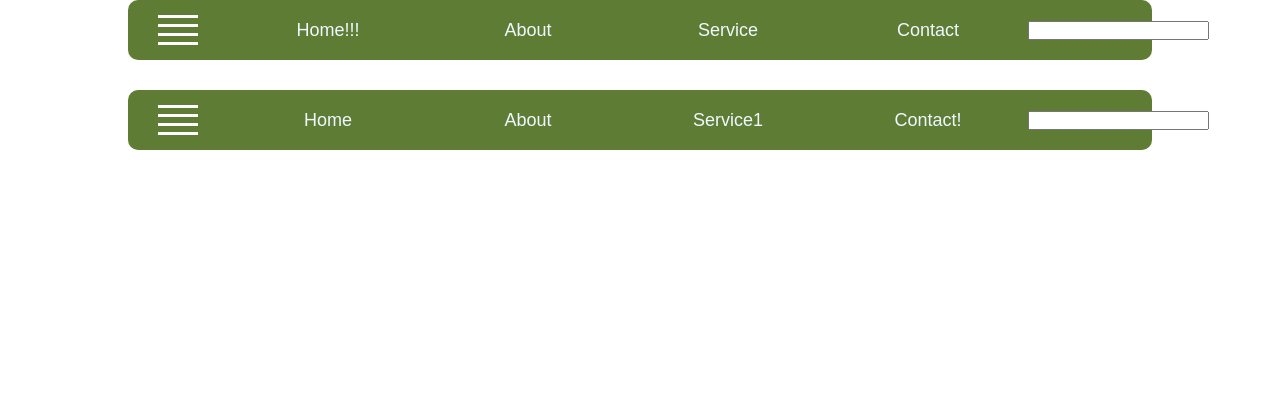
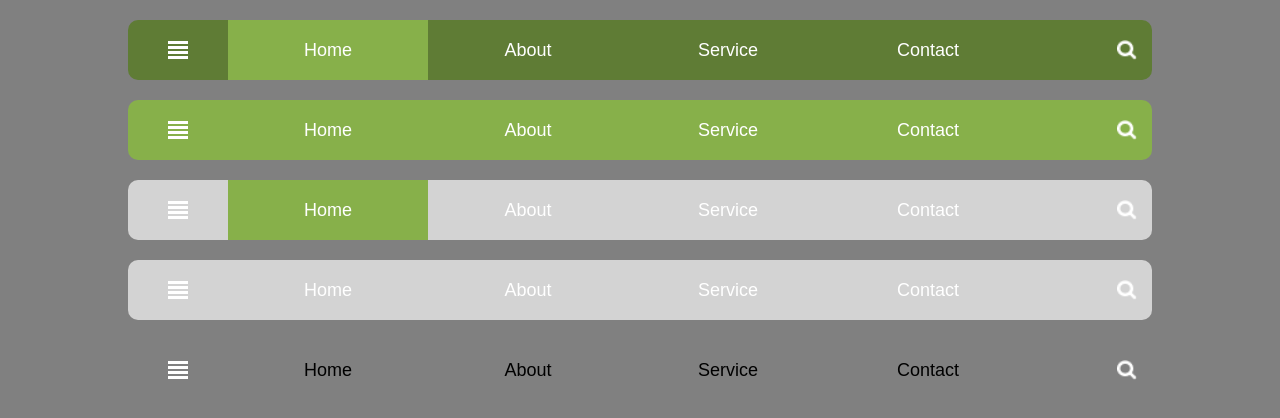
Before and after one commit to UdjenKL/ELEMENTS, a plain HTML site: page menuNav2/index.html in a window 1280 px wide. Drawn offline with Linux system fonts and the light colour scheme.

Commit message:
finish Nav2

```diff
--- a/menuNav2/index.html
+++ b/menuNav2/index.html
@@ -6,27 +6,29 @@
     <meta name="viewport" content="width=device-width, initial-scale=1.0" />
     <title>Document</title>
     <link rel="stylesheet" href="./style/nav-theme-default.css" />
-    <link rel="stylesheet" href="./style/nav-theme-default.css" />
-    <link rel="stylesheet" href="./style/nav-theme-default.css" />
+    <link rel="stylesheet" href="./style/nav-theme-1.css" />
+    <link rel="stylesheet" href="./style/nav-theme-2.css" />
+    <link rel="stylesheet" href="./style/nav-theme-3.css" />
     <link rel="stylesheet" href="./style/nav-theme-default.css" />
   </head>
   <body>
     <div class="container">
+      <div class="nav nav-theme-1">
         <div class="burger-menu">
           <div class="burger-line"></div>
           <div class="burger-line"></div>
           <div class="burger-line"></div>
           <div class="burger-line"></div>
         </div>
-      <div class="container-element">Home!!!</div>
+        <div class="home container-element">Home</div>
         <div class="container-element">About</div>
         <div class="container-element">Service</div>
         <div class="container-element">Contact</div>
-      <span class="search">
-        <input type="text" />
-      </span>
+        <img class="search" src="./img/search.png" />
+      </div>
     </div>
     <div class="container">
+      <div class="nav nav-theme-2">
         <div class="burger-menu">
           <div class="burger-line"></div>
           <div class="burger-line"></div>
@@ -35,11 +37,55 @@
         </div>
         <div class="container-element">Home</div>
         <div class="container-element">About</div>
-      <div class="container-element">Service1</div>
-      <div class="container-element">Contact!</div>
-      <span class="search">
-        <input type="text" />
-      </span>
+        <div class="container-element">Service</div>
+        <div class="container-element">Contact</div>
+        <img class="search" src="./img/search.png" />
+      </div>
+    </div>
+    <div class="container">
+      <div class="nav nav-theme-3">
+        <div class="burger-menu">
+          <div class="burger-line"></div>
+          <div class="burger-line"></div>
+          <div class="burger-line"></div>
+          <div class="burger-line"></div>
+        </div>
+        <div class="home container-element">Home</div>
+        <div class="container-element">About</div>
+        <div class="container-element">Service</div>
+        <div class="container-element">Contact</div>
+        <img class="search" src="./img/search.png" />
+      </div>
+    </div>
+    <div class="container">
+      <div class="nav nav-theme-3">
+        <div class="burger-menu">
+          <div class="burger-line"></div>
+          <div class="burger-line"></div>
+          <div class="burger-line"></div>
+          <div class="burger-line"></div>
+        </div>
+        <div class="container-element">Home</div>
+        <div class="container-element">About</div>
+        <div class="container-element">Service</div>
+        <div class="container-element">Contact</div>
+        <img class="search" src="./img/search.png" />
+      </div>
+    </div>
+    <div class="container">
+      <div class="nav">
+        <div class="burger-menu">
+          <div class="burger-line"></div>
+          <div class="burger-line"></div>
+          <div class="burger-line"></div>
+          <div class="burger-line"></div>
+        </div>
+        <div class="container-element">Home</div>
+        <div class="container-element">About</div>
+        <div class="container-element">Service</div>
+        <div class="container-element">Contact</div>
+        <img class="search" src="./img/search.png" />
+      </div>
     </div>
   </body>
 </html>
--- /dev/null
+++ b/menuNav2/style/nav-theme-1.css
@@ -0,0 +1,7 @@
+.nav.nav-theme-1 {
+  color: white;
+  background-color: #5f7c35;
+}
+.home {
+  background-color: #87b04a;
+}
--- /dev/null
+++ b/menuNav2/style/nav-theme-2.css
@@ -0,0 +1,4 @@
+.nav.nav-theme-2 {
+  color: white;
+  background-color: #87b04a;
+}
--- /dev/null
+++ b/menuNav2/style/nav-theme-3.css
@@ -0,0 +1,4 @@
+.nav.nav-theme-3 {
+  color: white;
+  background-color: lightgrey;
+}
--- a/menuNav2/style/nav-theme-default.css
+++ b/menuNav2/style/nav-theme-default.css
@@ -5,23 +5,28 @@
 body {
   font-family: Arial, Helvetica, sans-serif;
   font-size: 18px;
+  background-color: grey;
 }
-.container {
-
+.nav {
   margin: 0 auto;
   display: flex;
   width: 80%;
   height: 60px;
   border-radius: 10px;
-    background-color: #5f7c35;
-    color: aliceblue;
-    margin-bottom: 30px;
+}
+.container {
+  margin-top: 20px;
 }
 .container-element {
   display: flex;
   min-width: 200px;
   align-items: center;
   justify-content: center;
+}
+.search {
+  width: 20px;
+  height: 20px;
+  padding-top: 20px;
 }
 .burger-menu {
   border-top-left-radius: 10px;
@@ -33,17 +38,19 @@ font-size: 18px;
   flex-direction: column;
 }
 .burger-line {
-    margin-top: 3px;
-    margin-bottom: 3px;
-    width: 40px;
+  margin-top: 1px;
+  margin-bottom: 1px;
+  width: 20px;
   height: 3px;
   background-color: white;
 }
-
 .nav {
   margin: 0 auto;
   width: 80%;
-   background-color: #5f7c35;
+}
+.nav div:hover {
+  transition: 0.4ms;
+  background-color: #88b04b;
 }
 .nav a {
   color: white;
@@ -70,9 +77,3 @@ font-size: 18px;
   display: flex;
   align-items: center;
 }
-
-/* .search input {
-    border: 0;
-    background-color: #5f7c35;
-    color: rgb(7, 6, 6);
-} */
```
Also changed, not shown: menuNav2/img/search.png (added). Lines whose indentation alone changed are shown as unchanged.
